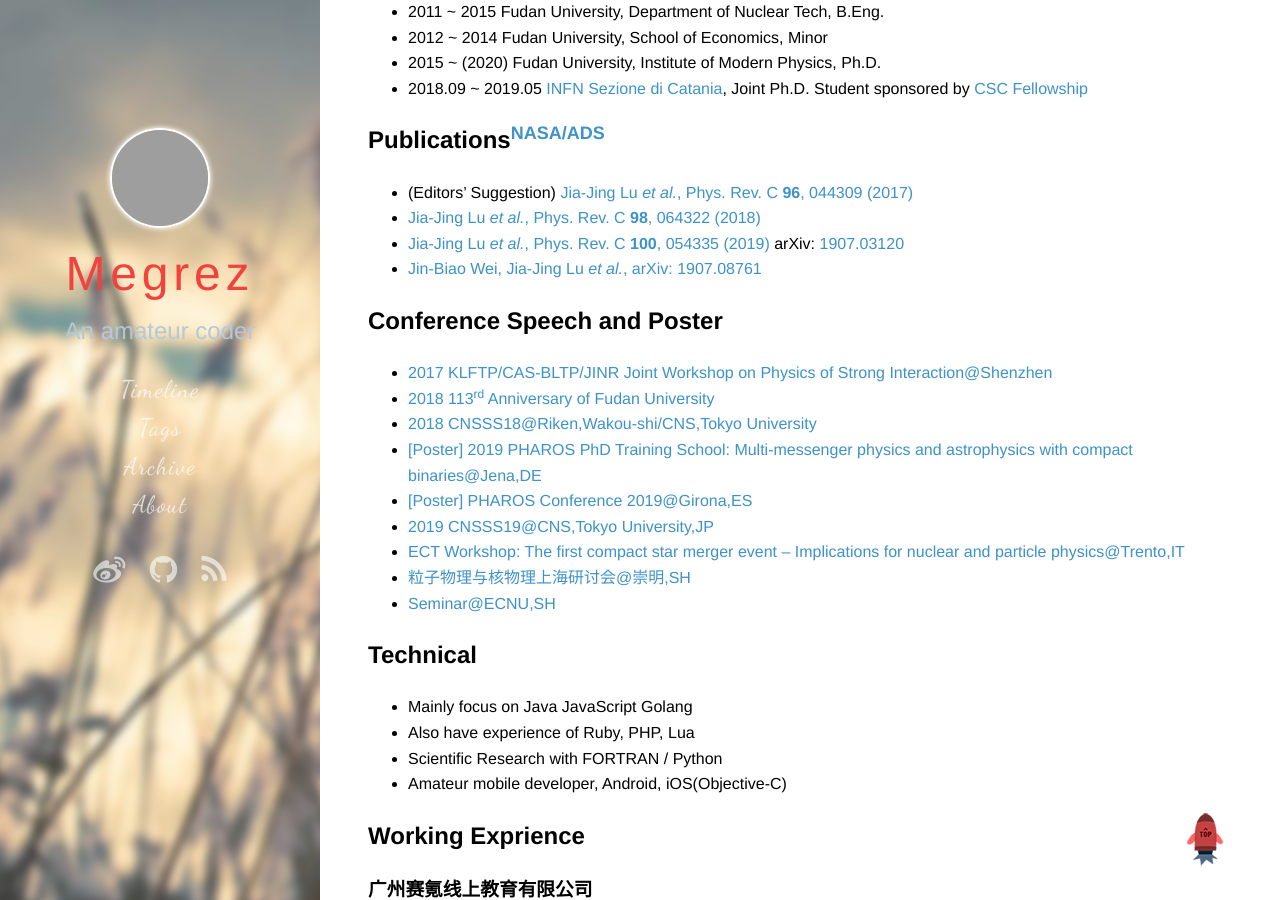
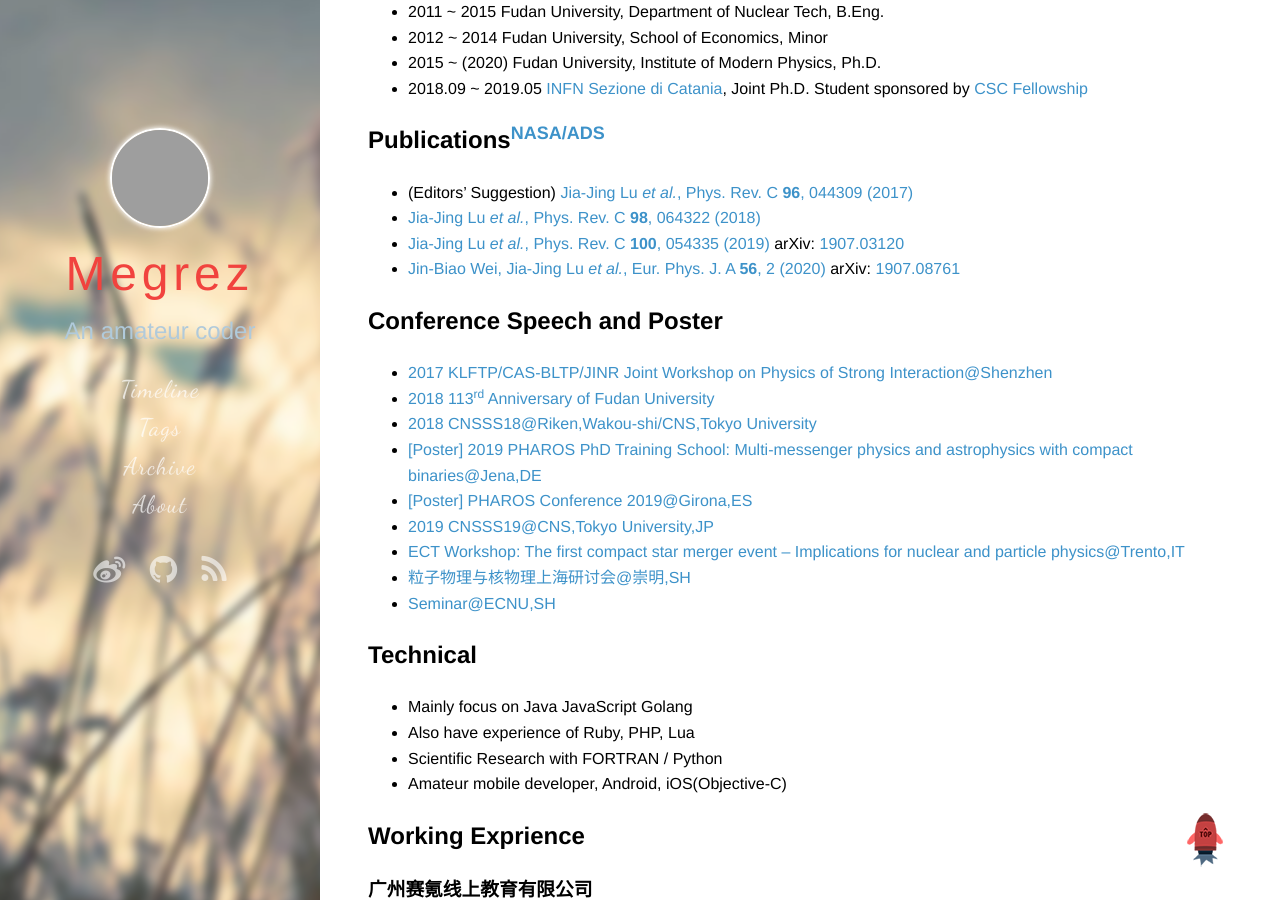
Before and after one commit to lujiajing1126/lujiajing1126.github.com, a Jekyll site: the page built from resume.md, in a window 1280 px wide and 900 px high, scrolled down 508 px. Built offline with Jekyll 4.4.1, drawn with Linux system fonts in a browser that asks for light colours; some web fonts are replaced; comment, search, counter and statistics services are not loaded; grey boxes are pictures that could not be loaded.

Commit message:
update resume

```diff
--- a/resume.md
+++ b/resume.md
@@ -36,7 +36,7 @@
  - (Editors' Suggestion) [Jia-Jing Lu _et al._, Phys. Rev. C **96**, 044309 (2017)](https://doi.org/10.1103/PhysRevC.96.044309)
  - [Jia-Jing Lu _et al._, Phys. Rev. C **98**, 064322 (2018)](https://doi.org/10.1103/PhysRevC.98.064322)
  - [Jia-Jing Lu _et al._, Phys. Rev. C **100**, 054335 (2019)](https://doi.org/10.1103/PhysRevC.100.054335) arXiv: [1907.03120](https://arxiv.org/abs/1907.03120)
- - [Jin-Biao Wei, Jia-Jing Lu _et al._, arXiv: 1907.08761](https://arxiv.org/abs/1907.08761)
+ - [Jin-Biao Wei, Jia-Jing Lu _et al._, Eur. Phys. J. A **56**, 2 (2020)](https://doi.org/10.1140/epja/s10050-020-00058-3) arXiv: [1907.08761](https://arxiv.org/abs/1907.08761)
 
 ## Conference Speech and Poster
 
```
Also changed, not shown: 1 other file.
